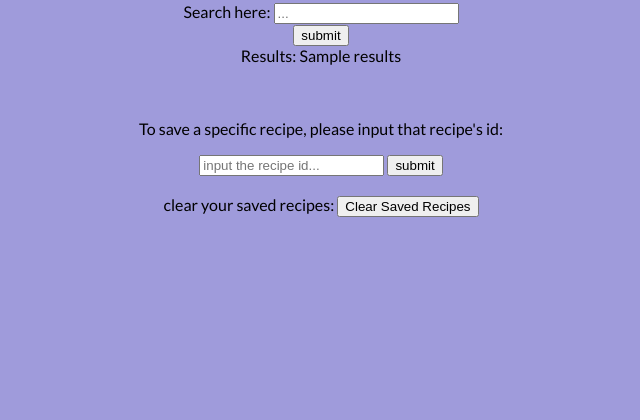
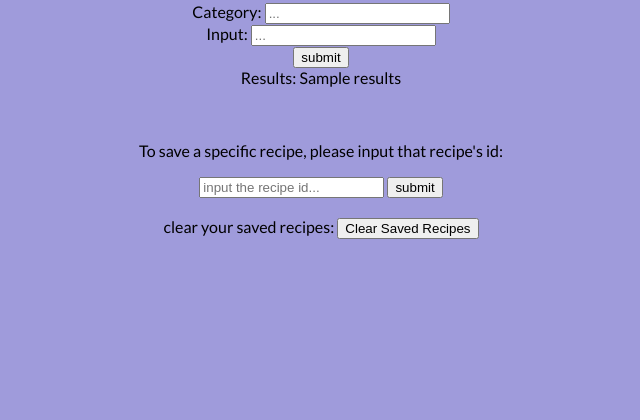
Before and after one commit to kmuga001/SWEproject_recipe_interactions, a Flask app: template pythonVersion/templates/index.html in a window 1280 px wide. Shown: the part 315-735 px from the top of the page, without its empty margins (319-959 px from the left). Run offline with Flask 2, Linux system fonts and the light colour scheme; the template is opened without the code that fills it: most values are stand-ins (such as "Sample title", 1, 10 or a date in 2020).

Commit message:
updates to search function and test.csv to reduce errors

```diff
--- a/pythonVersion/server.py
+++ b/pythonVersion/server.py
@@ -173,12 +173,17 @@ def recipeResults():
 def searchingInput():
     #step 1: take in input and selected category
     search_value = request.form['search_value']
-    category = "sex"
+    category = request.form['search_category']
+    if len(category) == 0:
+        return "Error, need a category. Return and try again."
+    print(search_value)
 
     #search through category for input.
     items = parser('test.csv')
 
+    print(items)
     results = findRow(category, items, search_value)
+    print(results)
 
     return render_template('index.html', results=json.dumps(results))
 
@@ -246,7 +251,7 @@ def findRow(category, items, input):
     column = [sub[c] for sub in items]
 
     for r in range(len(column)):
-        if column[r] == input:
+       if column[r] == input:
             searchedItems.append({items[0][i]:items[r][i] for i in range(len(items[0]))})
 
     return searchedItems
--- a/pythonVersion/templates/index.html
+++ b/pythonVersion/templates/index.html
@@ -180,7 +180,9 @@ color: black;
 
     <!--This is for the search button-->
     <form action="/search" method="post">
-        Search here: <input type="text" placeholder="..." name="search_value"> <br />
+        Category: <input type="text" placeholder="..." name="search_category"> <br />
+        Input: <input type="text" placeholder ="..." name="search_value"> <br />
+
         <input type="submit" name="form" value="submit" />  <br/>
         Results: {{results}} <br/>
     </form>
```
Also changed, not shown: pythonVersion/test.csv (+9 -9 lines).
